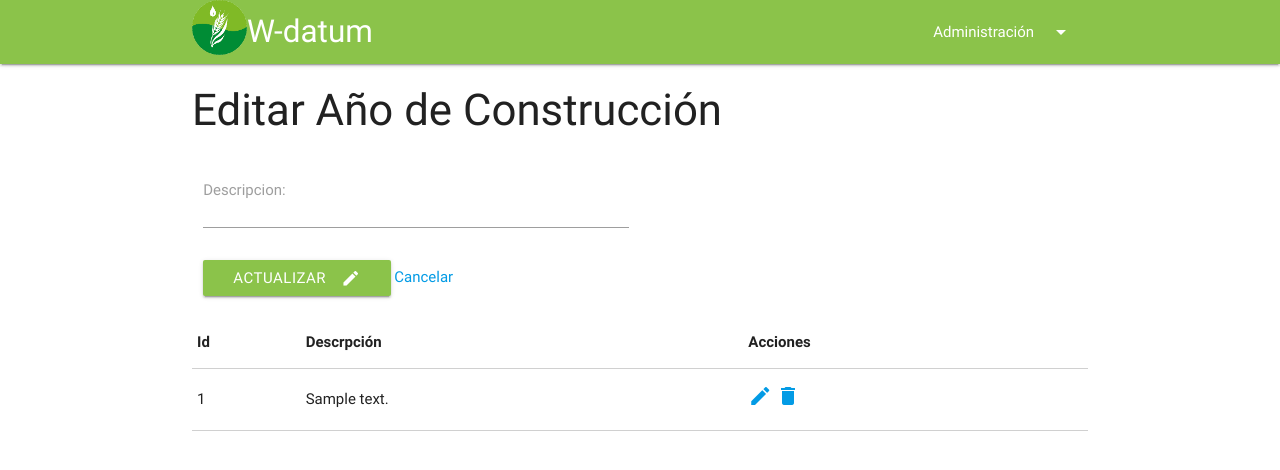
After one commit to luistorresrw/wdatum, a Django app: page /1/editar_anio_construccion in a window 1280 px wide. The commit adds this page. Shown: the top 470 px of the page. Run offline with Django 3.2, Linux system fonts and the light colour scheme; tables that the repository leaves empty hold one stand-in row (values such as "Sample post").

Commit message:
Commit con Año de Construcción

```diff
--- a/principal/forms.py
+++ b/principal/forms.py
@@ -1,6 +1,6 @@
 from django import forms
 
-from .models import Nacionalidad, NivelInstruccion, RegimenTenencia
+from .models import Nacionalidad, NivelInstruccion, RegimenTenencia, AnioConstruccion
 
 
 class NacionalidadForm(forms.ModelForm):
@@ -19,3 +19,9 @@ class RegimenTenenciaForm(forms.ModelForm):
 	class Meta:
 		model = RegimenTenencia
 		fields = ('descripcion',)
+
+
+class AnioConstruccionForm(forms.ModelForm):
+	class Meta:
+		model = AnioConstruccion
+		fields = ('descripcion',)
--- a/principal/models.py
+++ b/principal/models.py
@@ -90,6 +90,7 @@ class Asesoramiento(models.Model):
 
 #---------------------------------------------------------
 
+
 class Establecimiento(models.Model):
 	nombre = models.CharField(max_length=45)
 	numero = models.CharField(max_length=45)
--- a/principal/templates/base.html
+++ b/principal/templates/base.html
@@ -27,6 +27,8 @@
 				<li><a href="{% url 'crear_nivel_instruccion' %}">Nivel de Instrucción</a></li>
 				<li class="divider"></li>
 				<li><a href="{% url 'crear_regimen_tenencia' %}">Regimen de Tenencia</a></li>
+                <li class="divider"></li>
+				<li><a href="{% url 'crear_anio_construccion' %}">Año de Construcción</a></li>
 			</ul>
 	 		<nav>
 			    <div class="nav-wrapper  light-green">
--- /dev/null
+++ b/principal/templates/editar_anio_construccion.html
@@ -0,0 +1,48 @@
+{% extends "base.html" %}
+
+{% block content %}
+
+<div class="container">
+	<div class="col s12">
+		<h3>Editar Año de Construcción</h3>
+			<div class="row">
+				<div class="col s12">
+					<form action="" method="POST">{% csrf_token %}
+						<div class="input-field col s6">
+							{{form.as_p}}
+	    			</form>
+	    			    	<button class="btn waves-effect light-green" type="submit" >Actualizar
+					    		<i class="material-icons right">edit</i>
+					  		</button>
+					  		<a href="{% url 'crear_anio_construccion' %}"> Cancelar<i class="material-icons">back</i></a>
+	  					</div>
+					</form>
+      			</div>
+    		</div>
+
+    	{% if lista %}
+    	<table class="highlight bordered responsive-table">
+	        <thead>
+	          	<tr>
+	              	<th>Id</th>
+	              	<th>Descrpción</th>
+	              	<th>Acciones</th>
+	          	</tr>
+	        </thead>
+	        <tbody>
+     			{% for elemento in lista %}
+		          	<tr>
+		            	<td>{{elemento.id}}</td>
+		            	<td>{{elemento.descripcion}}</td>
+		            	<td>
+		            		<a class="disabled" href="" ><i class="material-icons">edit</i>
+		                	<a href="{% url 'borrar_anio_construccion' elemento.id %}"> <i class="material-icons">delete</i></a>
+		            	</td>
+		          	</tr>
+          		{% endfor %}
+        	</tbody>
+      	</table>
+      	{% endif %}
+    </div>
+</div>
+{% endblock %}
--- a/principal/urls.py
+++ b/principal/urls.py
@@ -15,4 +15,8 @@ urlpatterns = [
     url(r'^crear_regimen_tenencia/$', views.crear_regimen_tenencia, name='crear_regimen_tenencia'),
     url(r'^(?P<id>\d+)/editar_regimen_tenencia$', views.editar_regimen_tenencia, name='editar_regimen_tenencia'),
     url(r'^(?P<id>\d+)/borrar_regimen_tenencia$', views.borrar_regimen_tenencia, name='borrar_regimen_tenencia'),
+
+    url(r'^crear_anio_construccion/$', views.crear_anio_construccion, name='crear_anio_construccion'),
+    url(r'^(?P<id>\d+)/editar_anio_construccion$', views.editar_anio_construccion, name='editar_anio_construccion'),
+    url(r'^(?P<id>\d+)/borrar_anio_construccion$', views.borrar_anio_construccion, name='borrar_anio_construccion'),
 ]
--- a/principal/views.py
+++ b/principal/views.py
@@ -2,8 +2,8 @@
 
 from __future__ import unicode_literals
 from django.shortcuts import render, get_object_or_404, redirect
-from principal.forms import NacionalidadForm, NivelInstruccionForm, RegimenTenenciaForm
-from .models import Nacionalidad, NivelInstruccion, RegimenTenencia
+from principal.forms import NacionalidadForm, NivelInstruccionForm, RegimenTenenciaForm, AnioConstruccionForm
+from .models import Nacionalidad, NivelInstruccion, RegimenTenencia, AnioConstruccion
 
 
 def index(request):
@@ -134,3 +134,42 @@ def borrar_regimen_tenencia(request, id):
     regimen_tenencia = get_object_or_404(RegimenTenencia, id=id)
     regimen_tenencia.delete()
     return redirect('crear_regimen_tenencia')
+
+
+# ------------Año de construcción----------------------
+
+
+def crear_anio_construccion(request):
+    lista = AnioConstruccion.objects.all()
+    if request.method == 'POST':
+        form = AnioConstruccionForm(request.POST)
+        if form.is_valid():
+            form.save()
+    else:
+        form = RegimenTenenciaForm()
+
+    context = {'lista': lista, 'form': form }
+    return render(request, 'crear_anio_construccion.html', context)
+
+
+def editar_anio_construccion(request, id):
+    form = AnioConstruccionForm()
+    anio_construccion = get_object_or_404(AnioConstruccion, id=id)
+    lista = AnioConstruccion.objects.all()
+
+    if request.method == 'POST':
+        form = AnioConstruccionForm(request.POST, instance=anio_construccion)
+        if form.is_valid():
+            anio_construccion= form.save(commit=False)
+            anio_construccion.save()
+            return redirect('crear_anio_construccion')
+        else:
+            form = AnioConstruccionForm(instance=anio_construccion)
+    context = {'lista': lista,'form': form,}
+    return render(request,'./editar_anio_construccion.html', context)
+
+
+def borrar_anio_construccion(request, id):
+    anio_construccion = get_object_or_404(AnioConstruccion, id=id)
+    anio_construccion.delete()
+    return redirect('crear_anio_construccion')
```
Also changed, not shown: principal/templates/crear_anio_construccion.html (added, +46 -0 lines), db.sqlite3.
